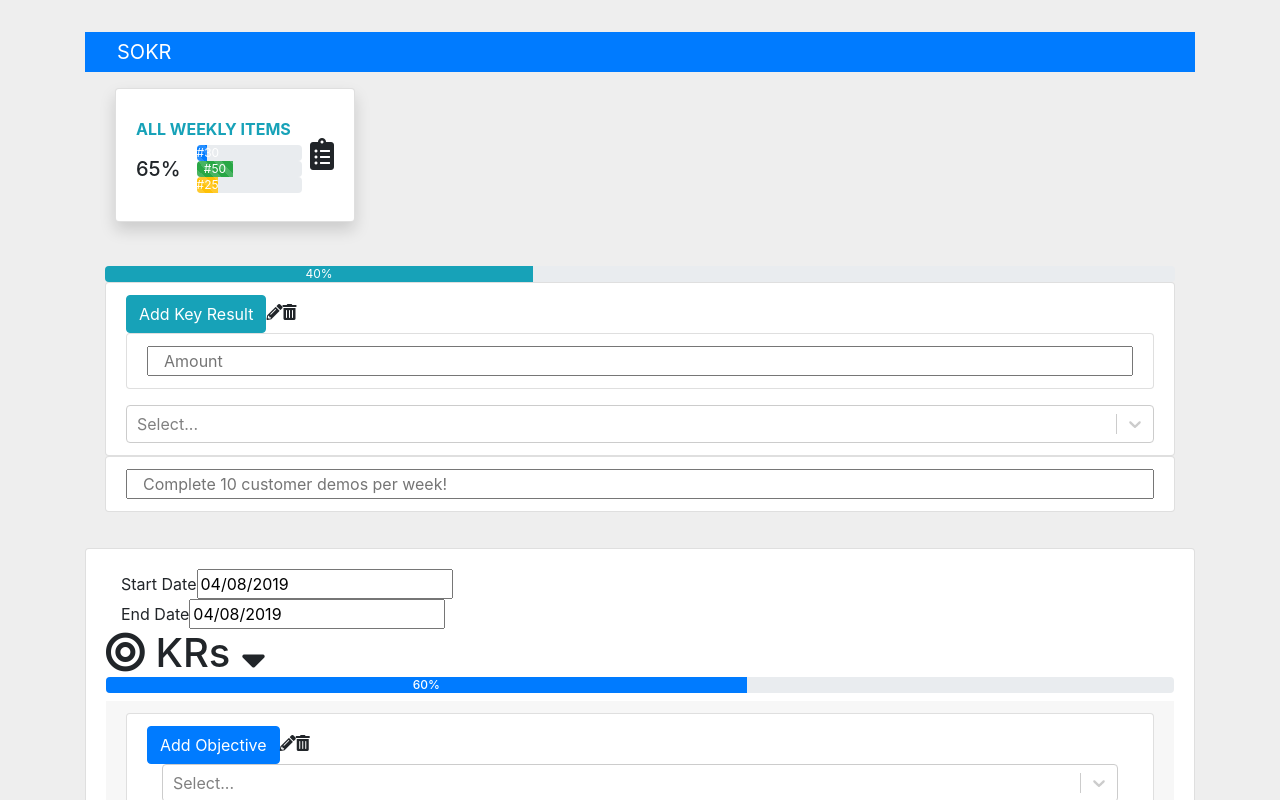
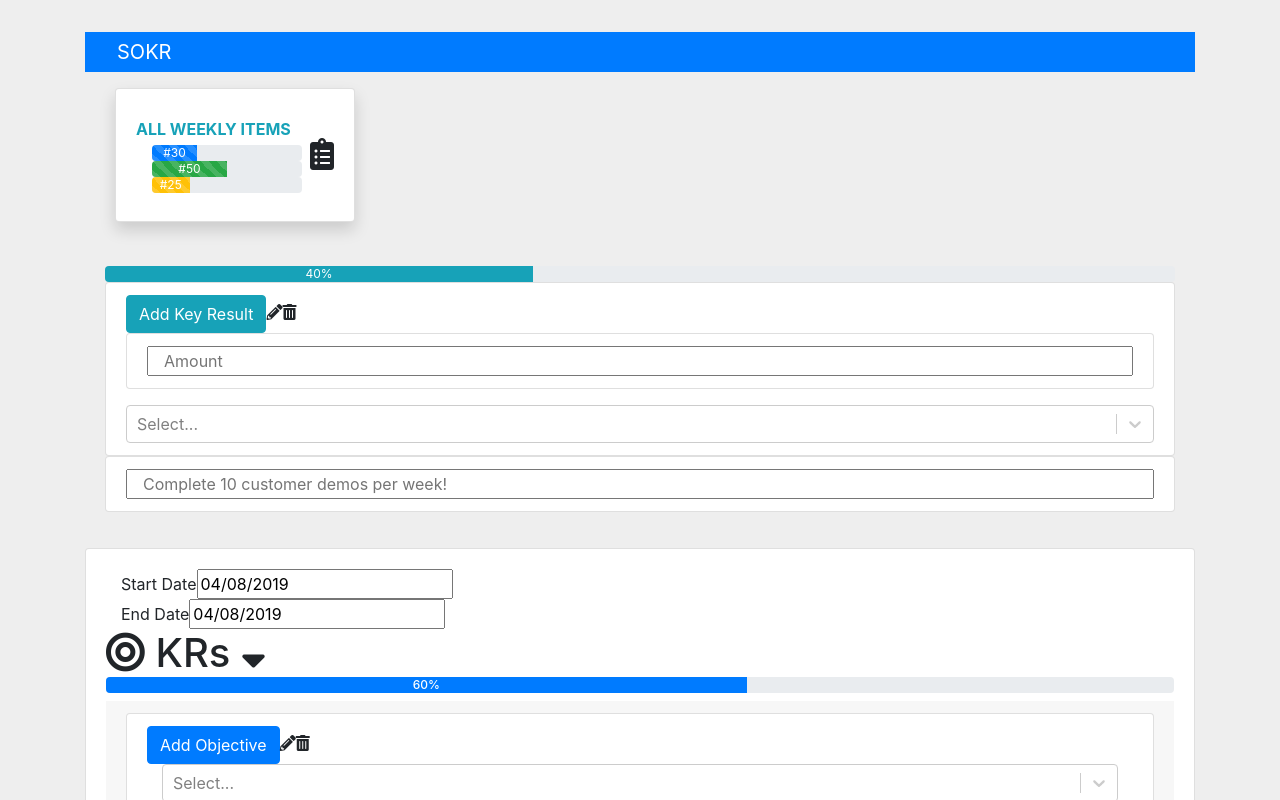
Before and after one commit to alexsjcho/smart-okr-react-redux-app, a React (Create React App) app: page / in a window 1280 px wide. Shown: the top 800 px of the page. Built offline with nearby package versions, Linux system fonts and the light colour scheme.

Commit message:
worked on WeeklyItemsProgressBar weeklyStatus function and made progressbar values dynamic via template literals

```diff
--- a/src/components/dashboard/WeeklyItemsProgressBar.js
+++ b/src/components/dashboard/WeeklyItemsProgressBar.js
@@ -6,6 +6,17 @@ class WeeklyItemsProgressBar extends Component {
     const plans = 30;
     const achievements = 50;
     const challenges = 25;
+    let weeklyStatus = "🤔";
+
+    weeklyStatus = status => {
+      if (achievements > challenges) {
+        return "😁";
+      } else if (challenges > achievements) {
+        return "😱";
+      } else {
+        return "🤔";
+      }
+    };
 
     return (
       <Fragment>
@@ -22,7 +33,7 @@ class WeeklyItemsProgressBar extends Component {
                       <div
                         className="h5 mb-0 mr-3 "
                         style={{ fontWeight: "bold-text-gray-800" }}>
-                        65%
+                        {weeklyStatus}
                       </div>
                     </div>
                     <div className="col">
@@ -30,7 +41,7 @@ class WeeklyItemsProgressBar extends Component {
                         animated
                         striped
                         variant="primary"
-                        now={10}
+                        now={plans}
                         key={3}
                         label={`#${plans}`}
                       />
@@ -38,14 +49,14 @@ class WeeklyItemsProgressBar extends Component {
                         animated
                         striped
                         variant="success"
-                        now={35}
+                        now={achievements}
                         key={1}
                         label={`#${achievements}`}
                       />
                       <ProgressBar
                         animated
                         variant="warning"
-                        now={20}
+                        now={challenges}
                         key={2}
                         label={`#${challenges}`}
                       />
```
